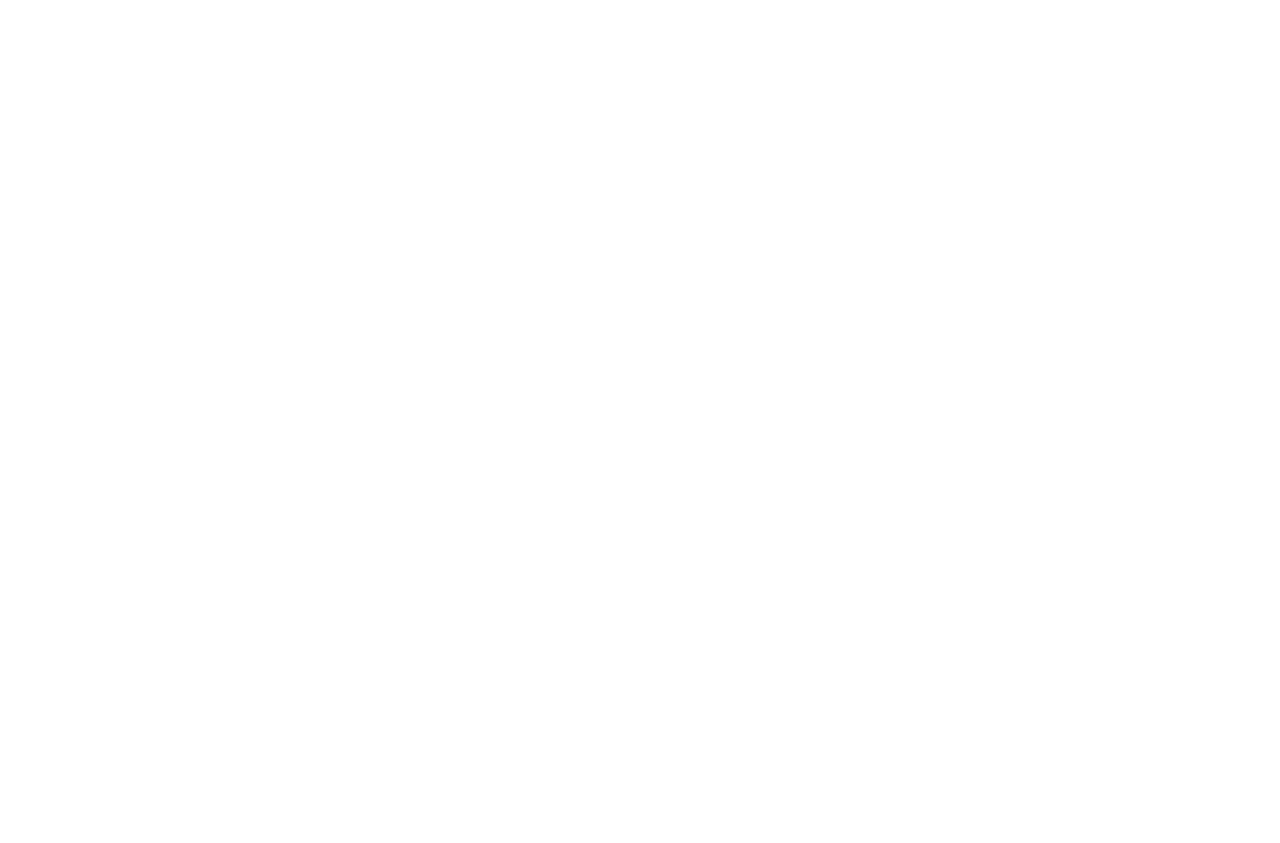
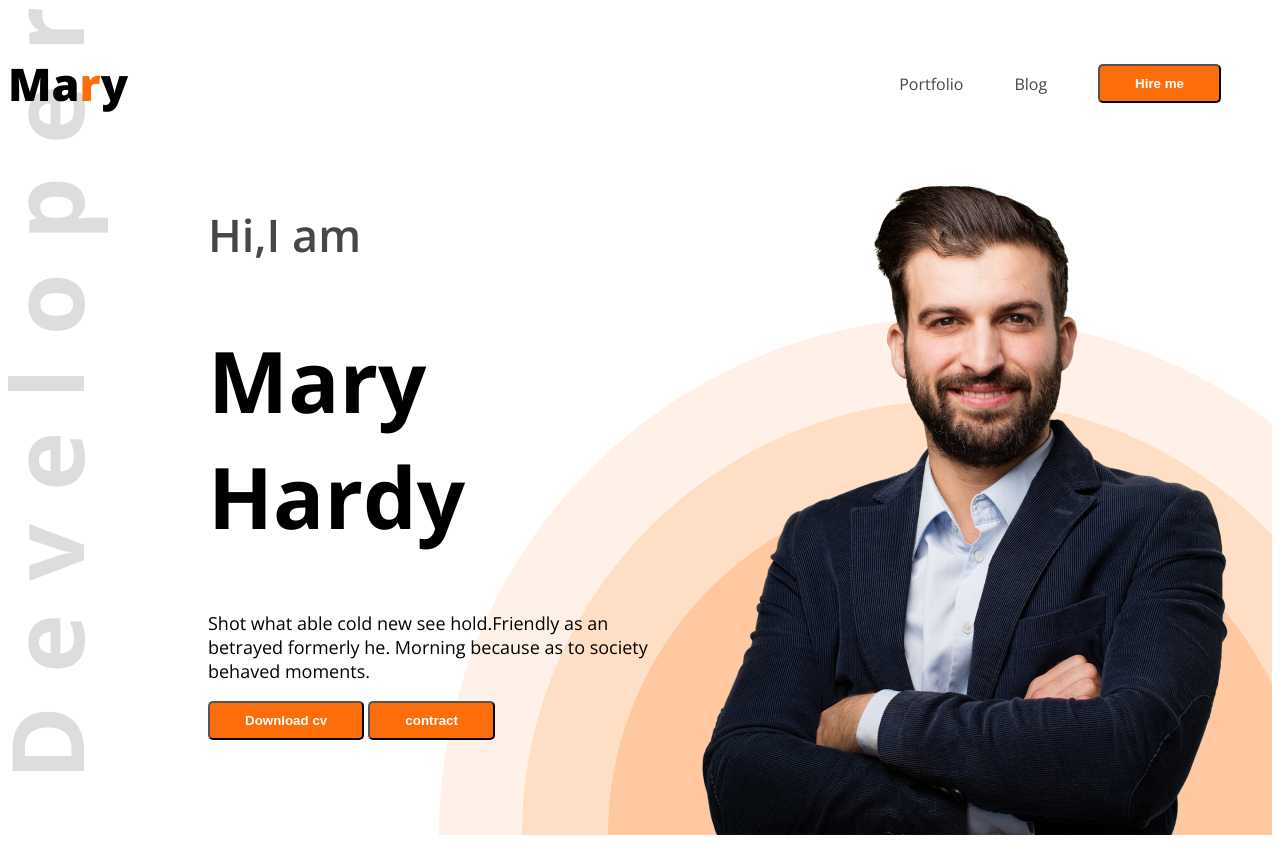
Before and after one commit to tanvir1538/web-site, a plain HTML site: page index.html in a window 1280 px wide. Before the commit the page ends 800 px from the top, so only its background shows below. Drawn offline with nearby package versions, Linux system fonts and the light colour scheme.

Commit message:
go commit

```diff
--- a/index.html
+++ b/index.html
@@ -1,12 +1,57 @@
 <!DOCTYPE html>
 <html lang="en">
+
 <head>
     <meta charset="UTF-8">
     <meta name="viewport" content="width=device-width, initial-scale=1.0">
     <title>website show </title>
+    <link rel="preconnect" href="https://fonts.googleapis.com">
+    <link rel="preconnect" href="https://fonts.gstatic.com" crossorigin>
+    <link href="https://fonts.googleapis.com/css2?family=Open+Sans:ital,wght@0,300..800;1,300..800&display=swap"
+        rel="stylesheet">
+    <link rel="stylesheet" href="/styles/portfolio.css">
 </head>
-<body>
-    <header>
+
+<body class="open-sans-newfont">
+    <header class="header">
+
+        <nav>
+            <h3 class="nav-tittle">Ma<span class="text-primary">r</span>y</h3>
+            <ul>
+                <li > <a  class="dark-2"href="">Portfolio</a> </li>
+                <li> <a  class="dark-2 "href="">Blog</a> </li>
+                <li> <a href=""></a><button class="btn-primary">Hire me</button> </li>
+
+            </ul>
+
+
+
+
+        </nav>
+        <div class="banner">
+            <div class="banner-content">
+                <h3 class="banner-greatings dark-2">Hi,I am</h3>
+                <h1 class="banner-tittle">Mary Hardy</h1>
+                <p class="banner-description"> Shot what able cold new see hold.Friendly as an betrayed formerly he. Morning because as to society behaved moments.
+                </p>
+                <button class="btn-primary">Download cv</button>
+                <button class="btn-primary">contract</button>
+
+
+
+
+
+
+
+            </div>
+            <img src="/images/hardy.png" alt="">
+
+
+
+
+
+
+        </div>
 
 
 
@@ -21,4 +66,5 @@
     </footer>
 
 </body>
+
 </html>
--- /dev/null
+++ b/styles/portfolio.css
@@ -0,0 +1,74 @@
+
+.open-sans-newfont {
+  font-family: "Open Sans", sans-serif;
+  font-optical-sizing: auto;
+  font-style: normal;
+  font-variation-settings:
+    "wdth" 100;
+}
+.header{
+  background-image: url('../images/developer.png'),url('../images/header_bg.png');
+  background-repeat: no-repeat;
+  background-position: top left, bottom right;
+}
+nav{
+    display:flex;
+    align-items: center;
+    align-items: center;
+    margin:0 auto;
+    justify-content: space-between;
+}
+nav ul{
+  display: flex;
+  align-items: center;
+}
+.dark-2{
+  color: #474747;
+}
+.btn-primary{
+  background-color: #FD6E0A;
+  font-weight: bold;
+  color: white;
+  padding:10px 35px;
+  border-radius:5px;
+  font size:20px;
+
+}
+.nav-tittle{
+  font-weight: 800;
+  font-size: 45px;
+}
+.text-primary{
+  color:#FD6E0A;
+}
+nav ul li{
+  list-style: none;
+  margin-right: 51px;
+}
+nav li a{
+  text-decoration:none ;
+}
+.banner-greatings{
+  font-size:45px ;
+  font-weight: 600;
+}
+.banner-tittle{
+  font-weight: bold;
+  font-size:85px ;
+}
+.banner-description{
+  font-size: 18px;
+}
+.banner-profile-picture{
+  height: 676px ;
+  width: 584px;
+}
+.banner{
+  display: flex;
+  justify-content: space-between;
+  margin: 0 35px 0 200px;
+}
+.banner-content{
+  max-width: 585;
+
+}
```
Also changed, not shown: hdi.html (added, +12 -0 lines).
